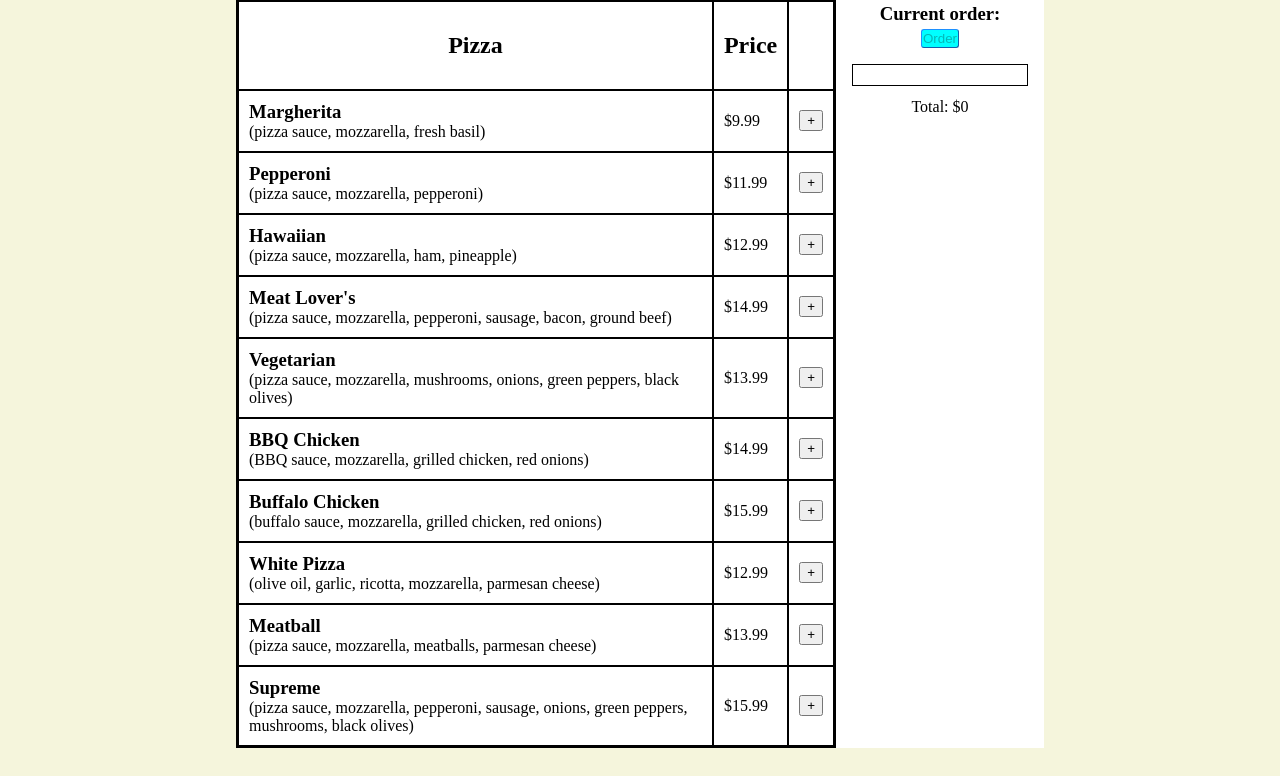
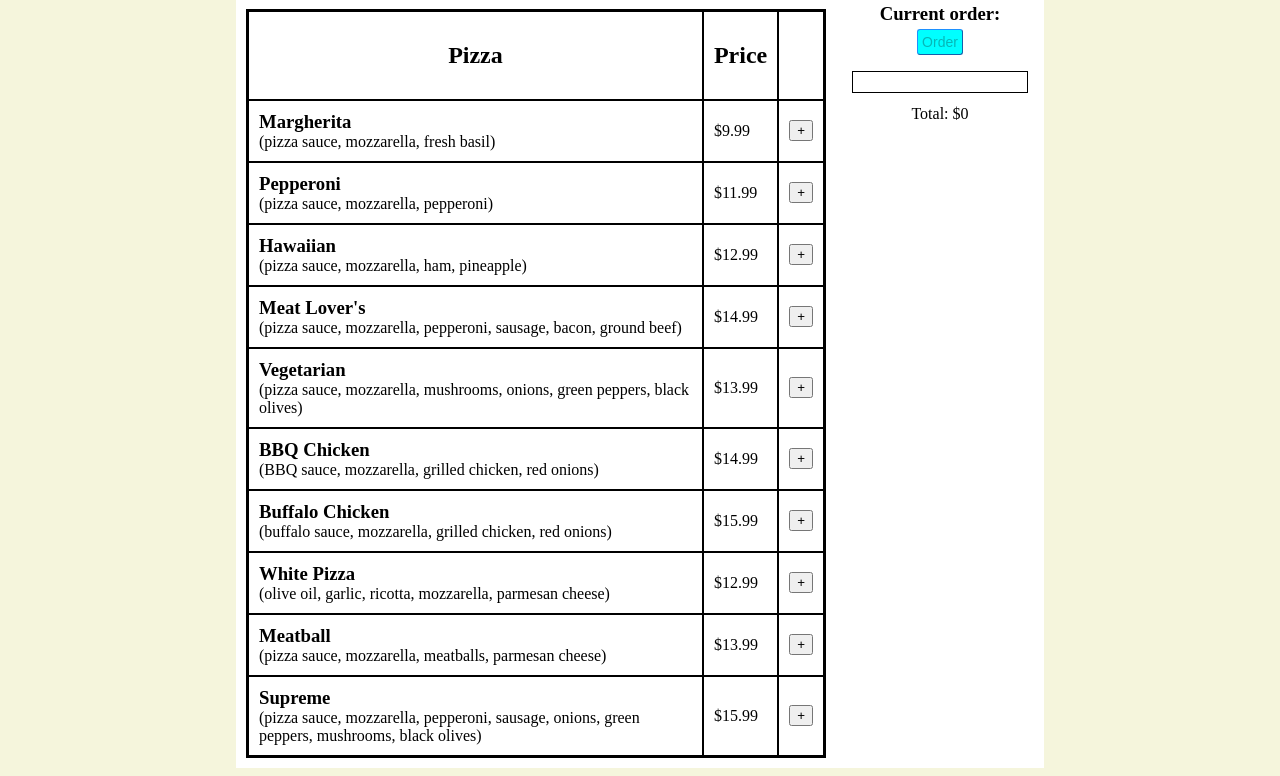
Before and after one commit to MAkos42/Web_BFNA2X, a plain HTML site: page order.html in a window 1280 px wide. Shown: the part 41-817 px from the top of the page. Drawn offline with Linux system fonts and the light colour scheme.

Commit message:
Dokumentáció feltöltve

```diff
--- a/css/design.css
+++ b/css/design.css
@@ -15,11 +15,6 @@ h3 {
 
 p {
     text-align: justify;
-}
-
-a {
-    color: inherit;
-    text-decoration: inherit;
 }
 
 input {
@@ -45,7 +40,9 @@ input.long {
 }
 
 input[type="submit"] {
+    font-size: 14px;
     background-color: aqua;
+    padding: 4px;
     border-radius: 3px;
     border-color: dodgerblue;
 }
@@ -64,6 +61,11 @@ input[type="submit"] {
     padding: 5px 10px 0;
     float: left;
     font-weight: bold;
+}
+
+a {
+    color: inherit;
+    text-decoration: inherit;
 }
 
 .navbutton {
@@ -120,6 +122,7 @@ input[type="submit"] {
 }
 
 .order-listing {
+    background: white;
     width: 600px;
     min-width: 600px;
 }
@@ -146,7 +149,8 @@ textarea {
     text-align: left;
 }
 
-#order {
+table {
+    margin: 10px;
     border: black solid 1px;
     background: black;
 }
```
Also changed, not shown: 1 other file.
